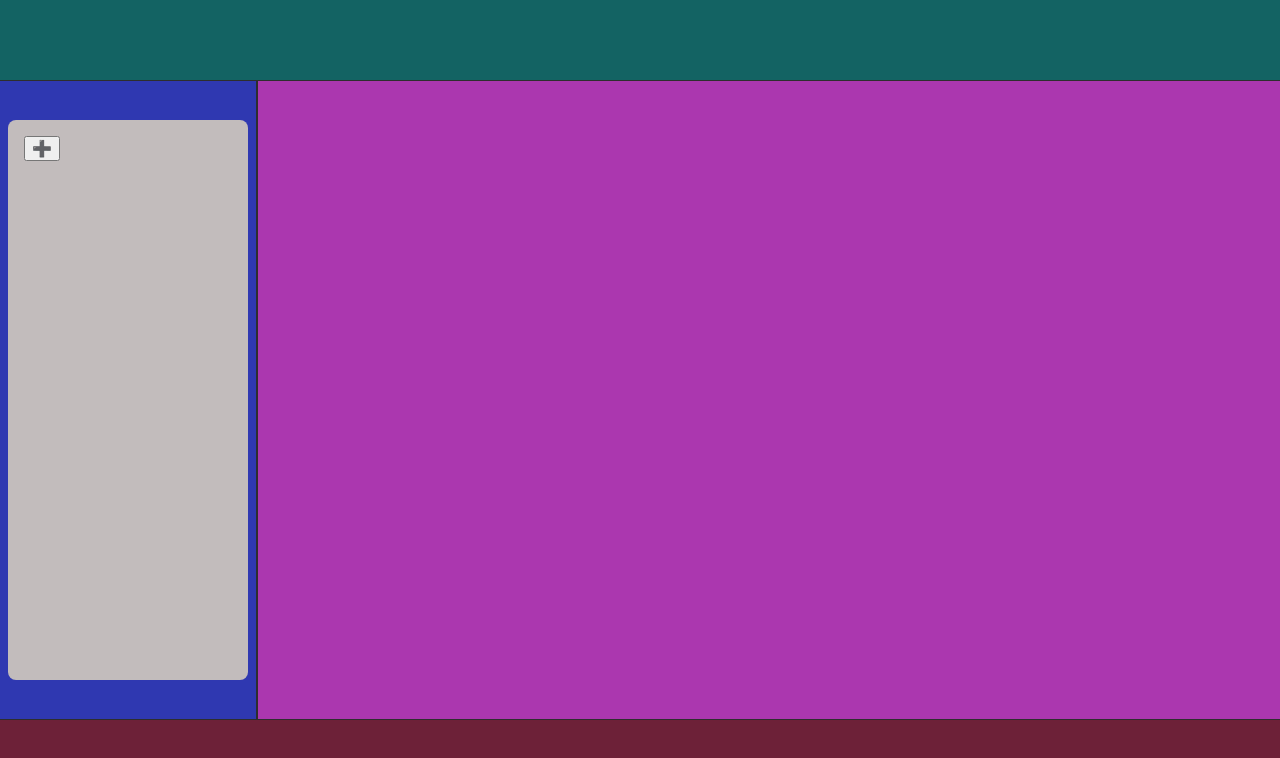
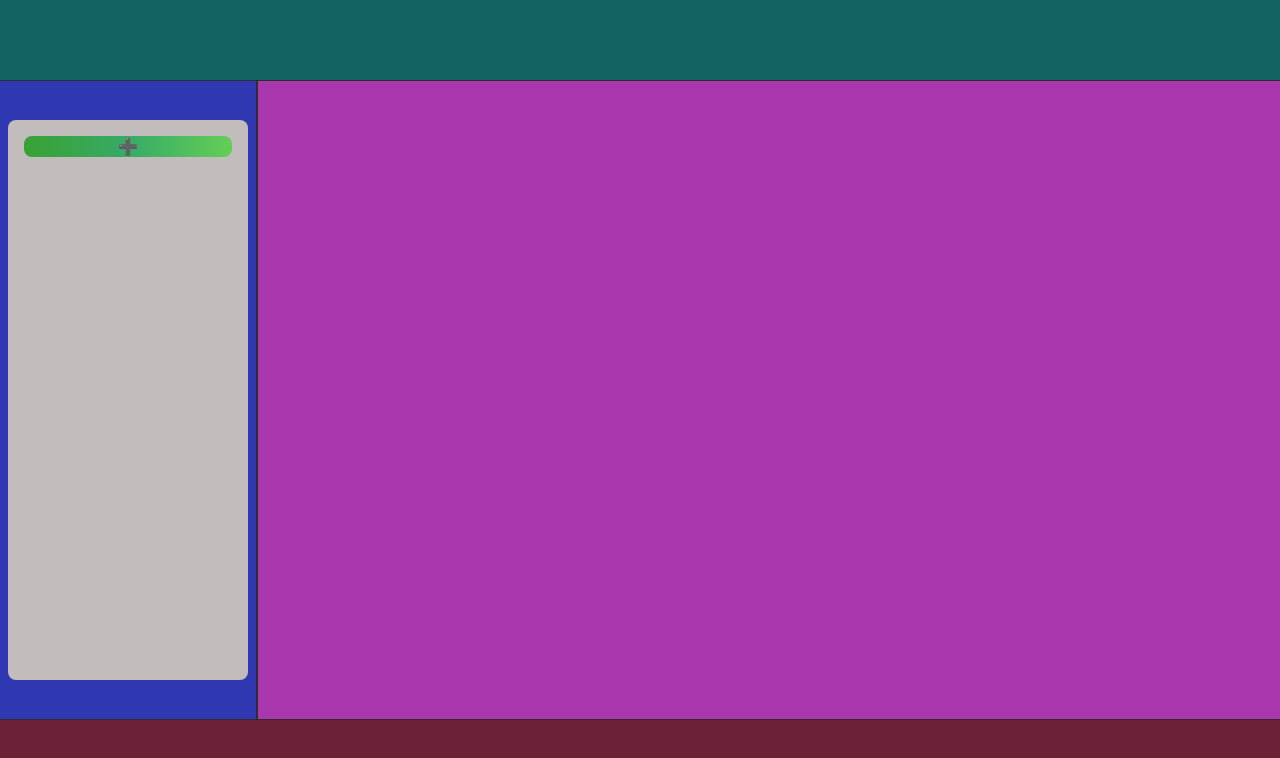
Before and after one commit to iKuzenkov/editor-products-js, a website built with Vite: page index.html in a window 1280 px wide. Built offline with nearby package versions, Linux system fonts and the light colour scheme.

Commit message:
added style for btn, upd: btn constructor

```diff
--- a/src/js/modules/ui/dinamic-elements.js
+++ b/src/js/modules/ui/dinamic-elements.js
@@ -12,5 +12,5 @@ const createBtn = (place, element, elementClass, text, title) => {
 
 export const createButton = () => {
   const container = document.querySelector("#container-sections-creation");
-  return createBtn(container, "button", "add-section", "➕", "add section");
+  return createBtn(container, "button", "btn-add-section", "➕", "add section");
 };
--- a/src/styles/_aside.scss
+++ b/src/styles/_aside.scss
@@ -5,7 +5,10 @@
   justify-content: center;
   align-items: center;
   #container-sections-creation {
+    display: flex;
     flex-direction: column;
+    justify-content: flex-start;
+    align-items: stretch;
     overflow-y: auto;
     overflow-x: hidden;
     width: 30vh;
@@ -14,5 +17,20 @@
     padding: $main-padding;
     border-radius: $main-border-radius;
     background: $main-background-silver;
+
+    .btn-add-section {
+      border: none;
+      border-radius: $main-border-radius;
+      background: linear-gradient(
+        90deg,
+        rgba(57, 161, 51, 1) 0%,
+        rgba(55, 171, 103, 1) 50%,
+        rgb(100, 206, 86) 100%
+      );
+
+      &:hover {
+        background: $btn-hover-background;
+      }
+    }
   }
 }
--- a/src/styles/_variables.scss
+++ b/src/styles/_variables.scss
@@ -1,5 +1,8 @@
 $main-margin: 0.5rem;
 $main-padding: 1rem;
+
 $main-border-radius: 0.5rem;
+
 $main-background: #2e2e2e;
 $main-background-silver: #c2bcbc;
+$btn-hover-background: #10630c;
```
